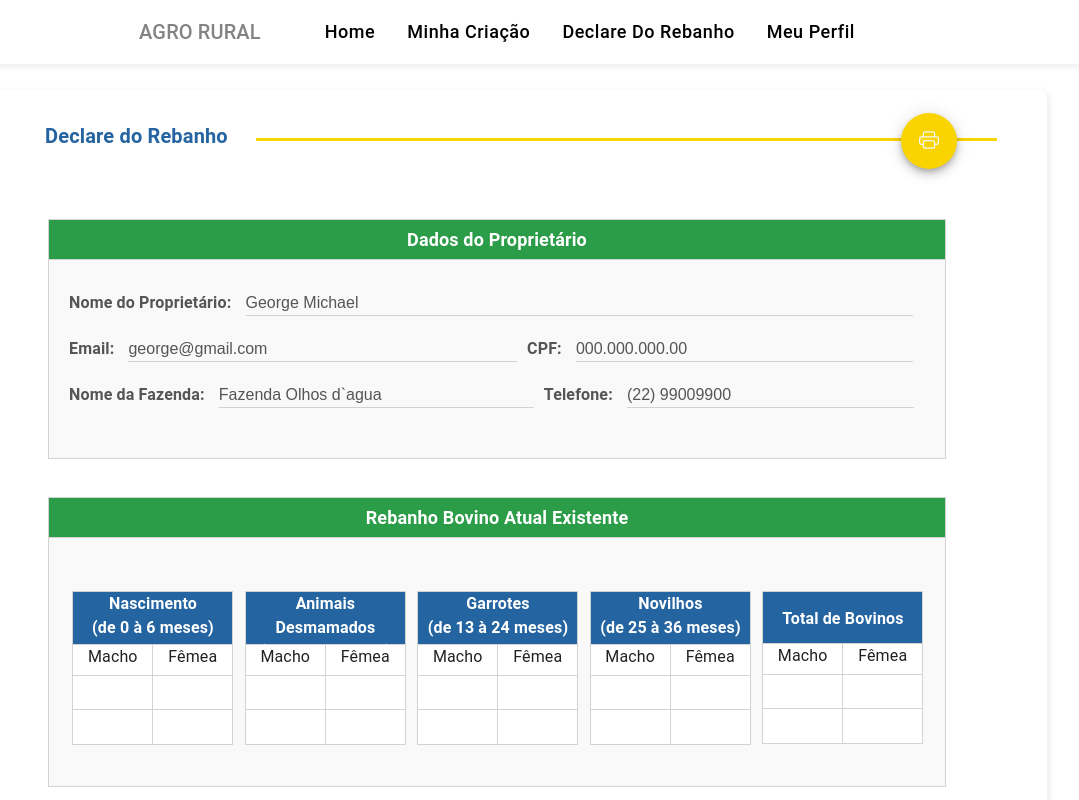
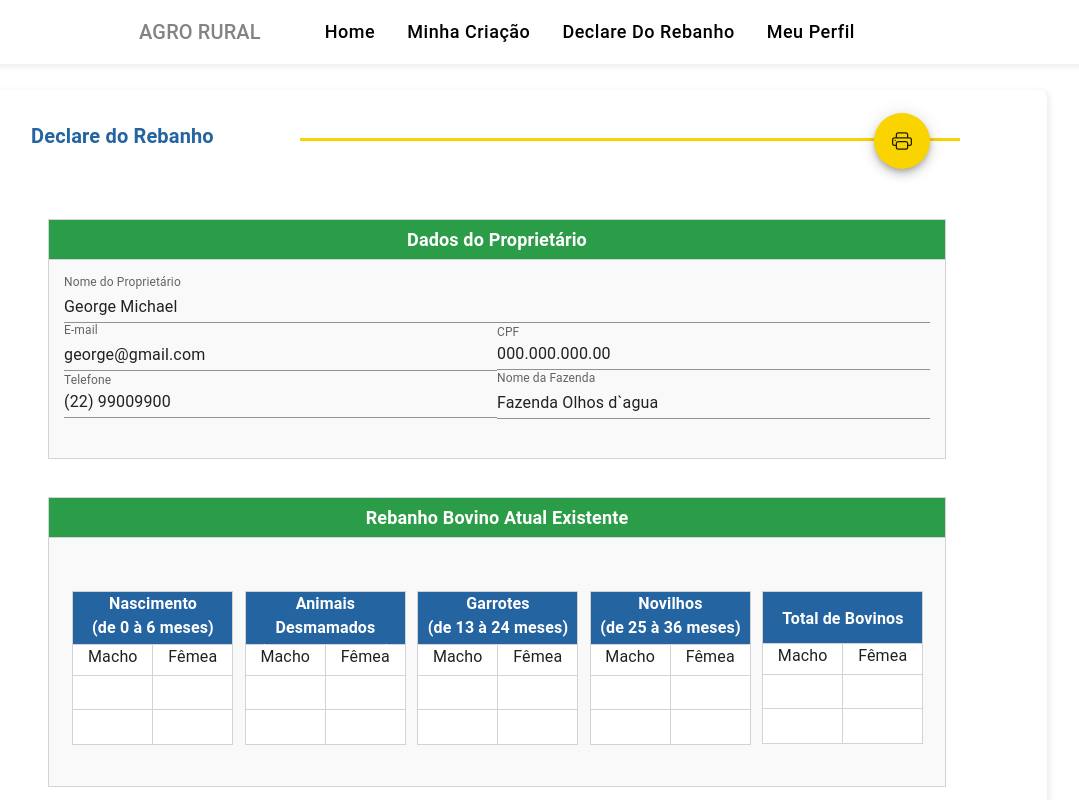
Before and after one commit to tccwebrural/Reac-tcc, a React (Create React App) app: page /declareDoRebanho/DeclareDoRebanho in a window 1280 px wide. Shown: the top 800 px of the page, without its empty margins (143-1222 px from the left). Built offline with nearby package versions, Linux system fonts and the light colour scheme.

Commit message:
Concerto dos Erros do console, telas declare do rebanho e Perfil

```diff
--- a/src/modules/declareDoRebanho/DeclareDoRebanho.css
+++ b/src/modules/declareDoRebanho/DeclareDoRebanho.css
@@ -1,34 +1,9 @@
-#DeclareDoRebanhoTxt_Linha{
-    display: flex;
-    justify-content: space-around;
-    align-items: center;
-    width: 1100px;
-    height: 90px;
-}
-#DeclareDoRebanho-titulo {
-   color: var(--cor005);
-   margin-right: -90px;
-}
-#DeclareDoRebanho-linha {
-    content: " ";
-    background-color: var(--cor007);
-    display: flex;
-    height: 3px;
-    width: 741px;
-    margin-top: 8px;
-    margin-right: 20px;
-    margin-left: -10px;
-}
 #printIcon{
     background-color: var(--cor007);
     margin-top: -25px;
     margin-left: 87%;
 }
-#btPrintIcon{
-    border: none;
-    background-color: var(--cor007);
-}
-.DeclareDoRebanho{
+.CattleDeclaration{
     background-color:var(--cor006);
     text-align: center;
     font-size: 18px;
@@ -44,14 +19,16 @@
     border-right: 1px solid var(--cor002);
 
 }
-#dadosDoPropietario{
+#OwnerData{
     background-color:  var(--cor011);
     height: 200px;
     border: 1px solid var(--cor002);
-    padding: 20px;
+    padding: 15px;
     width: 898px;
     margin: auto;
 }
+
+
 .labelDadosProprietario{
     font-weight: bold;
     color: var(--cor004);
--- a/src/modules/declareDoRebanho/DeclareDoRebanho.tsx
+++ b/src/modules/declareDoRebanho/DeclareDoRebanho.tsx
@@ -1,11 +1,13 @@
-import React, { ReactElement } from "react";
-import { Box, Typography } from "@mui/material";
-import { BsPrinter } from "react-icons/bs";
-import "./DeclareDoRebanho.css";
-import Checkbox from "@mui/material/Checkbox";
-import vaca from "../../images/vaca-sem-chifre.png";
-import Fab from "@mui/material/Fab";
-import AddIcon from "@mui/icons-material/Add";
+import React, { ReactElement } from "react"
+import { Box, Typography } from "@mui/material"
+import { BsPrinter } from "react-icons/bs"
+import "./DeclareDoRebanho.css"
+import "../../../src/style.css"
+import Checkbox from "@mui/material/Checkbox"
+import vaca from "../../images/vaca-sem-chifre.png"
+import Fab from "@mui/material/Fab"
+import AddIcon from "@mui/icons-material/Add"
+import TextField from "@mui/material/TextField"
 
 const DeclareDoRebanho = (): ReactElement => {
   function imprimir() {
@@ -30,66 +32,67 @@ const DeclareDoRebanho = (): ReactElement => {
       >
         {" "}
         <div className="MainBlock">
-          <div id="DeclareDoRebanhoTxt_Linha">
-            <h2 id="DeclareDoRebanho-titulo">Declare do Rebanho</h2>
-            <span id="DeclareDoRebanho-linha">
-              <Fab id="printIcon">
-                <button id="btPrintIcon" type="submit" onClick={imprimir}>
+          <div className="Block-Txt-Line">
+            <h2 className="Block-Txt">Declare do Rebanho</h2>
+            <span className="Block-Line">
+              <Fab id="printIcon" onClick={imprimir}>
                   <BsPrinter size={20} />
-                </button>
               </Fab>
             </span>
           </div>
 
           <div>
-            <p className="DeclareDoRebanho">Dados do Proprietário</p>
-            <div id="dadosDoPropietario">
-              <label className="labelDadosProprietario">
-                Nome do Proprietário:{" "}
-              </label>
-              <input
-                className="Declare-dadosDoPropietario"
-                id="userNameInput"
-                value={userName}
-              />
-              <br />
-              <label className="labelDadosProprietario">Email: </label>
-              <input
-                className="Declare-dadosDoPropietario"
-                id="emailInput"
-                value={email}
-              />
-              <label className="labelDadosProprietario">CPF: </label>
-              <input
-                className="Declare-dadosDoPropietario"
-                id="cpfInput"
-                value={cpf}
-              />
-              <br />
-              <label className="labelDadosProprietario">
-                Nome da Fazenda:{" "}
-              </label>
-              <input
-                className="Declare-dadosDoPropietario"
-                id="nameFarmInput"
-                value={nameFarm}
-              />
-              <label className="labelDadosProprietario">Telefone: </label>
-              <input
-                className="Declare-dadosDoPropietario"
-                id="telInput"
-                value={tel}
-              />
-              <br />
+          <p className="CattleDeclaration">Dados do Proprietário</p> {/* declare do gado */}
+            <div id="OwnerData">                              {/* dados do proprietario */}
+
+              <TextField
+                  label="Nome do Proprietário"
+                  id="standard-size-normal"
+                  defaultValue={userName}
+                  variant="standard"
+                  sx={{ width:"100%"}}
+
+                />
+
+                <TextField
+                  label="E-mail"
+                  id="standard-size-normal"
+                  defaultValue={email}
+                  variant="standard"
+                  sx={{ width:"50%"}}
+                />
+                <TextField
+                  label="CPF"
+                  id="standard-size-small"
+                  defaultValue={cpf}
+                  size="small"
+                  variant="standard"
+                  sx={{marginTop:0.3, width:"50%"}}
+                /><br/>
+                <TextField
+                  label="Telefone"
+                  id="standard-size-small"
+                  defaultValue={tel}
+                  size="small"
+                  variant="standard"
+                  sx={{marginTop:0.3, width:"50%"}}
+                />
+                <TextField
+                  label="Nome da Fazenda"
+                  id="standard-size-normal"
+                  defaultValue={nameFarm}
+                  variant="standard"
+                  sx={{ width:"50%"}}
+                />
             </div>
           </div>
 
           <div>
-            <p className="DeclareDoRebanho">Rebanho Bovino Atual Existente</p>
+            <p className="CattleDeclaration">Rebanho Bovino Atual Existente</p>
             <div id="RebanhoBovinoAtual">
               <div className="Rebanho-AtualExistente">
                 <p id="blocosRebanhoBovAtualExitente">
-                  Nascimento<p>(de 0 à 6 meses)</p>
+                  Nascimento<br/>(de 0 à 6 meses)
                 </p>
                 <div id="MF">
                   <p className="M-txt">Macho</p>
@@ -103,7 +106,7 @@ const DeclareDoRebanho = (): ReactElement => {
 
               <div className="Rebanho-AtualExistente">
                 <p id="blocosRebanhoBovAtualExitente">
-                  Animais Desmamados<p>(de 7 à 12 meses)</p>
+                  Animais Desmamados<br/>(de 7 à 12 meses)
                 </p>
                 <div id="MF">
                   <p className="M-txt">Macho</p>
@@ -117,7 +120,7 @@ const DeclareDoRebanho = (): ReactElement => {
 
               <div className="Rebanho-AtualExistente">
                 <p id="blocosRebanhoBovAtualExitente">
-                  Garrotes<p>(de 13 à 24 meses)</p>
+                  Garrotes<br/>(de 13 à 24 meses)
                 </p>
                 <div id="MF">
                   <p className="M-txt">Macho</p>
@@ -131,7 +134,7 @@ const DeclareDoRebanho = (): ReactElement => {
 
               <div className="Rebanho-AtualExistente">
                 <p id="blocosRebanhoBovAtualExitente">
-                  Novilhos<p>(de 25 à 36 meses)</p>
+                  Novilhos<br/>(de 25 à 36 meses)
                 </p>
                 <div id="MF">
                   <p className="M-txt">Macho</p>
@@ -158,7 +161,7 @@ const DeclareDoRebanho = (): ReactElement => {
           </div>
           <div>
             <p id="DeclareDoRebanho-Mortalidade">
-              Mortalidade de Bovinos<p>(ainda não declarados)</p>
+              Mortalidade de Bovinos<br/>(ainda não declarados)
             </p>
             <div id="RebanhoBovinoAtual">
               <div className="Rebanho-AtualExistente">
@@ -219,7 +222,7 @@ const DeclareDoRebanho = (): ReactElement => {
             </div>
           </div>
           <div>
-            <p className="DeclareDoRebanho">
+            <p className="CattleDeclaration">
               Marque a principal finalidade do seu rebanho bovino
             </p>
             <div id="DeclareDoRebanho-Finalidade">
```
Also changed, not shown: src/modules/perfil/Perfil.tsx (+12 -11 lines).
